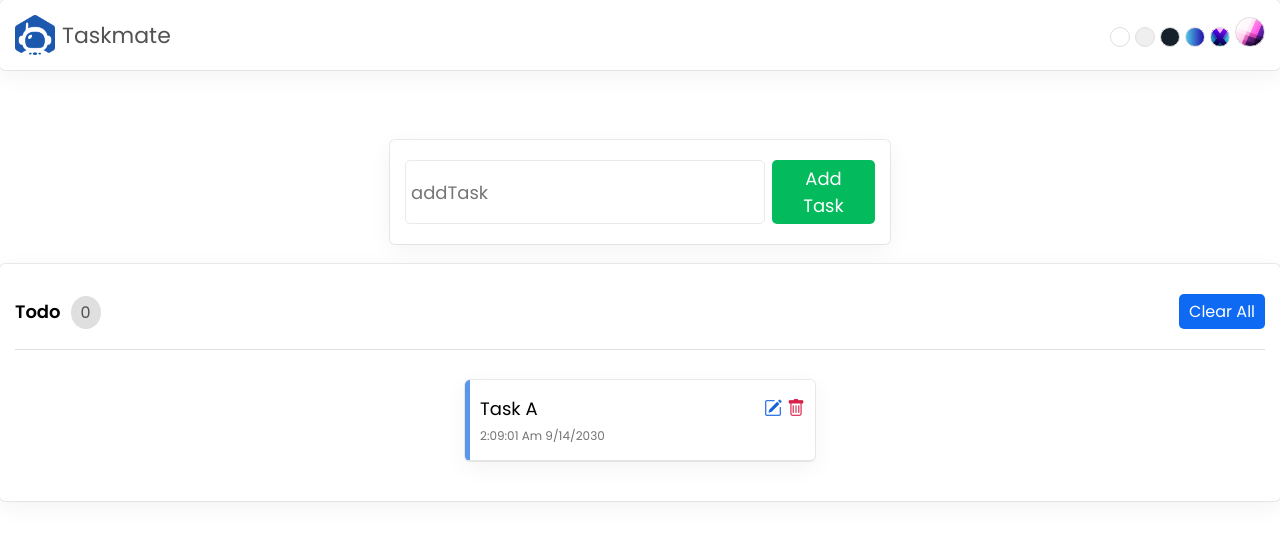
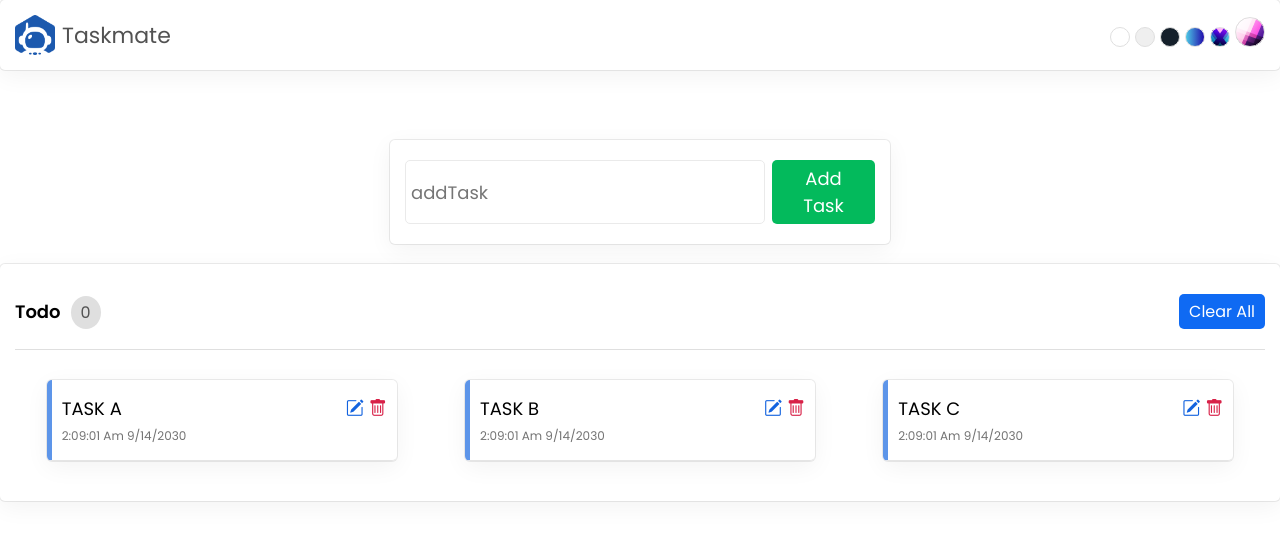
Before and after one commit to mohammedsbd/TaskMate-React-Project, a React (Create React App) app: page / in a window 1280 px wide. Shown: the top 540 px of the page. Built offline with nearby package versions, Linux system fonts and the light colour scheme.

Commit message:
added an array

```diff
--- a/src/components/ShowTask.js
+++ b/src/components/ShowTask.js
@@ -1,27 +1,34 @@
 import React from 'react'
 
 function ShowTask() {
+  const tasks = [
+    { id: 10001, name: "TASK A", time: "2:09:01 Am 9/14/2030" },
+    { id: 10002, name: "TASK B", time: "2:09:01 Am 9/14/2030" },
+    { id: 10003, name: "TASK C", time: "2:09:01 Am 9/14/2030" }
+  ];
   return (
     <section className="showTask">
       <div className="head">
         <div>
-      <span className='title'>Todo</span>
-      <span className='count'>0</span>
+          <span className="title">Todo</span>
+          <span className="count">0</span>
         </div>
-    <button className='clearAll'>Clear All</button>
+        <button className="clearAll">Clear All</button>
       </div>
       <ul>
+        {tasks.map((task) => (
           <li>
             <p>
-        <span className='name'>Task A </span>
-        <span className='time'>2:09:01 Am 9/14/2030</span>
+              <span className="name">{task.name} </span>
+              <span className="time">{task.time}</span>
             </p>
-      <i className='bi bi-pencil-square'></i>
-      <i className='bi bi-trash'></i>
+            <i className="bi bi-pencil-square"></i>
+            <i className="bi bi-trash"></i>
           </li>
+        ))}
       </ul>
     </section>
-  )
+  );
 }
 
 export default ShowTask
```
Lines whose indentation alone changed are shown as unchanged.
